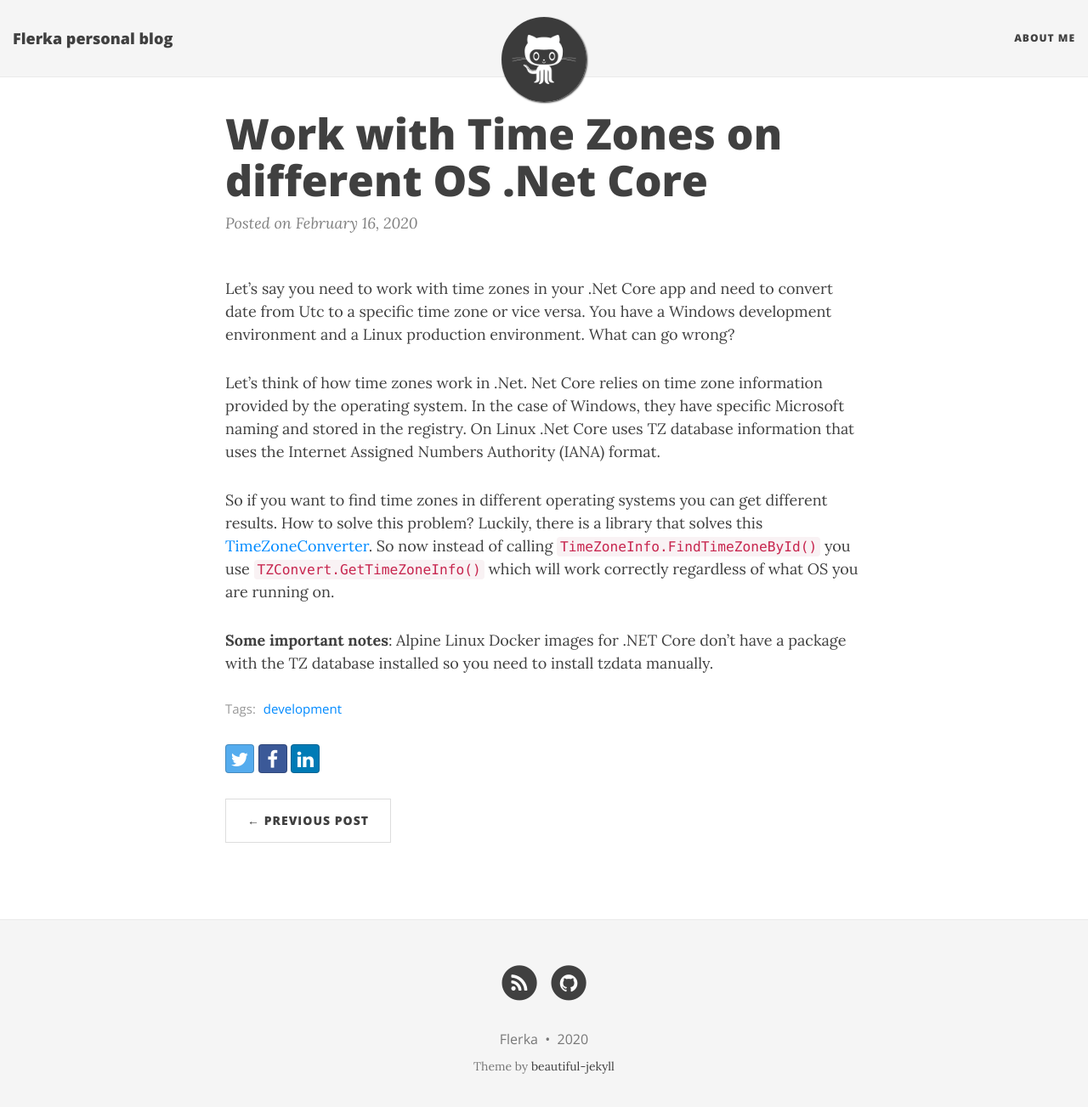
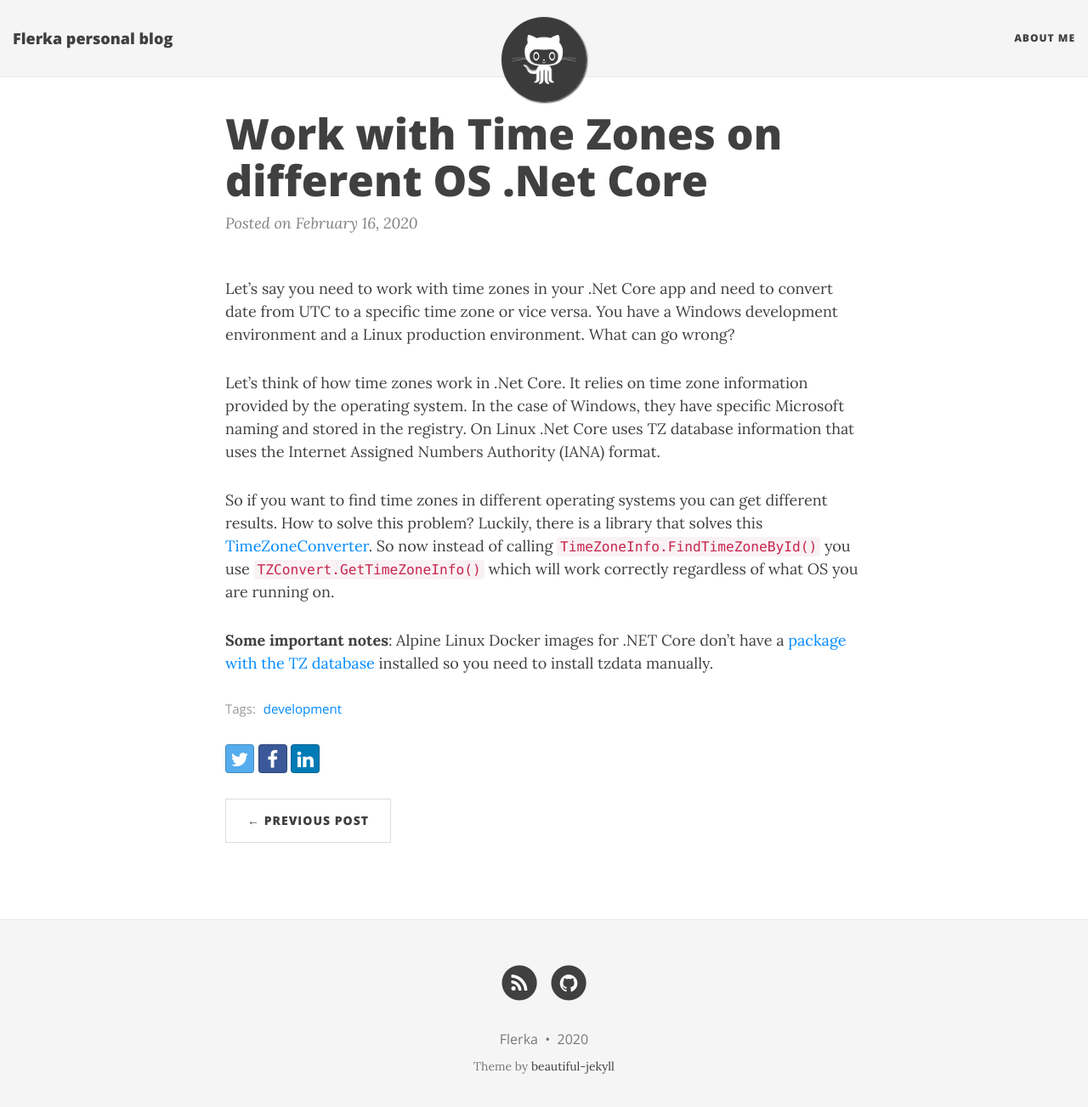
Before and after one commit to flerka/personal-blog, a Jekyll site: the page built from _posts/2020-02-16-work-with-timezone-on-different-os.md, in a window 1280 px wide and 1316 px high. Shown: the top 1303 px of the window at 85% size. Built offline with Jekyll 4.4.1, drawn with Linux system fonts in a browser that asks for light colours; nearby versions of some CDN libraries; comment, search, counter and statistics services are not loaded.

Commit message:
fixed typos

````diff
--- a/_posts/2020-02-16-work-with-timezone-on-different-os.md
+++ b/_posts/2020-02-16-work-with-timezone-on-different-os.md
@@ -6,10 +6,10 @@ tags: [development]
 comments: true
 ---
 
-Let's say you need to work with time zones in your .Net Core app and need to convert date from Utc to a specific time zone or vice versa. You have a Windows development environment and a Linux production environment. What can go wrong?
+Let's say you need to work with time zones in your .Net Core app and need to convert date from UTC to a specific time zone or vice versa. You have a Windows development environment and a Linux production environment. What can go wrong?
 
-Let's think of how time zones work in .Net. Net Core relies on time zone information provided by the operating system. In the case of Windows, they have specific Microsoft naming and stored in the registry. On Linux .Net Core uses TZ database information that uses the Internet Assigned Numbers Authority (IANA) format.
+Let's think of how time zones work in .Net Core. It relies on time zone information provided by the operating system. In the case of Windows, they have specific Microsoft naming and stored in the registry. On Linux .Net Core uses TZ database information that uses the Internet Assigned Numbers Authority (IANA) format.
 
 So if you want to find time zones in different operating systems you can get different results. How to solve this problem? Luckily, there is a library that solves this [TimeZoneConverter](https://github.com/mj1856/TimeZoneConverter). So now instead of calling ```TimeZoneInfo.FindTimeZoneById()``` you use ```TZConvert.GetTimeZoneInfo()``` which will work correctly regardless of what OS you are running on.
 
-**Some important notes**: Alpine Linux Docker images for .NET Core don't have a package with the TZ database installed so you need to install tzdata manually.
+**Some important notes**: Alpine Linux Docker images for .NET Core don't have a [package with the TZ database](https://github.com/dotnet/dotnet-docker/issues/1366) installed so you need to install tzdata manually.
````
